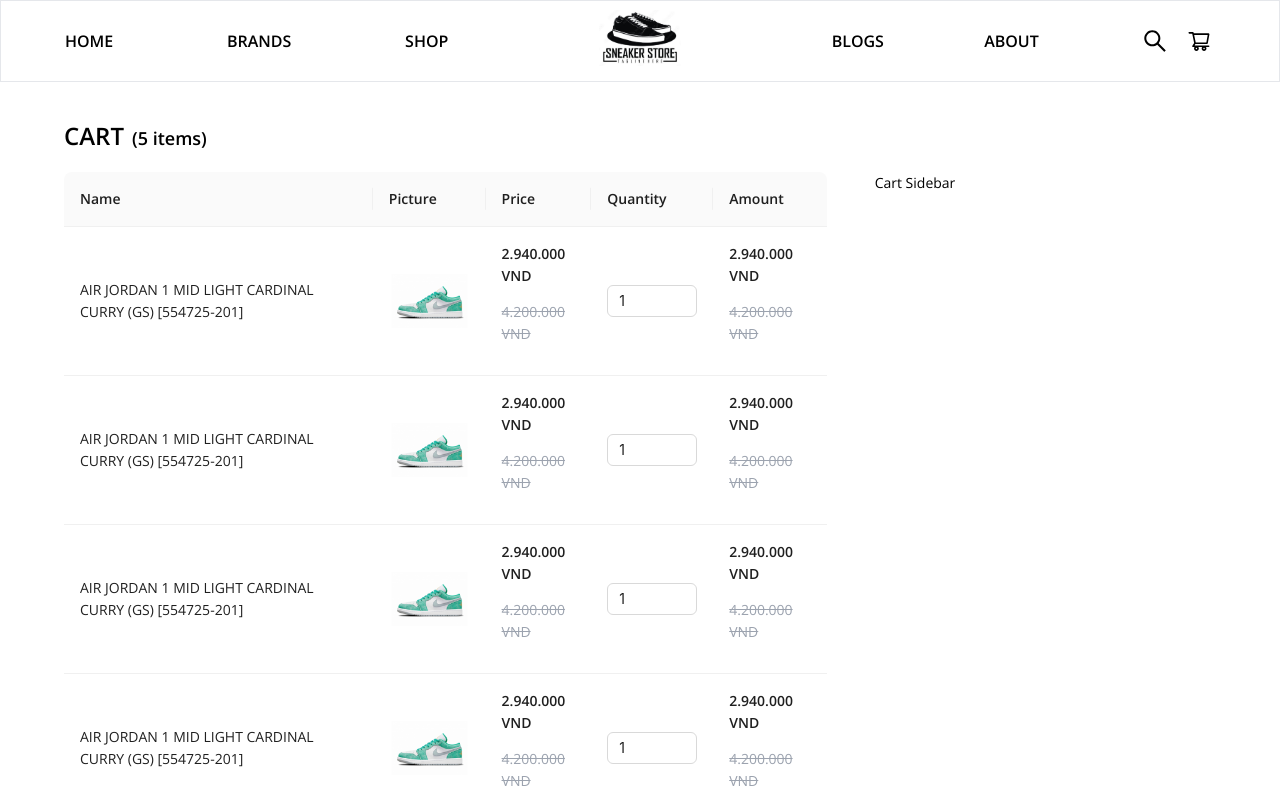
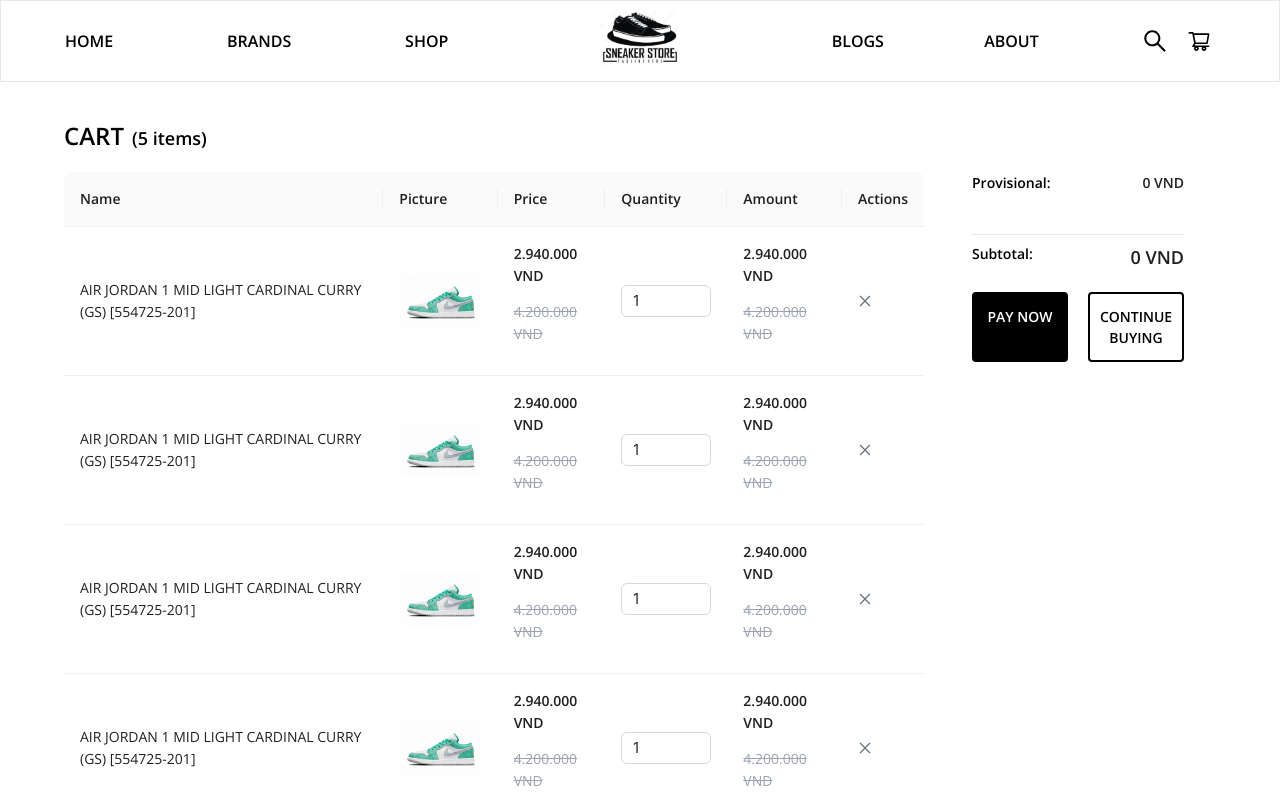
Before and after one commit to QuocAn63/shop-nextjs-typescript, a Next.js app: page /cart in a window 1280 px wide. Shown: the top 800 px of the page. Built offline with nearby package versions, Linux system fonts and the light colour scheme.

Commit message:
update: cart page; create: checkout page

```diff
--- a/src/components/header/index.tsx
+++ b/src/components/header/index.tsx
@@ -98,9 +98,11 @@
             <SearchOutlined />
           </button>
           <Cart>
-            <div className="flex items-center justify-center border-0 bg-transparent px-1 py-2 text-2xl">
-              <ShoppingCartOutlined />
-            </div>
+            <Link href="/cart">
+              <div className="flex items-center justify-center border-0 bg-transparent px-1 py-2 text-2xl">
+                <ShoppingCartOutlined />
+              </div>
+            </Link>
           </Cart>
         </div>
       ),
--- a/src/pages/cart.tsx
+++ b/src/pages/cart.tsx
@@ -1,9 +1,11 @@
 import CartItem from "@/components/cart/cartItem";
 import Currency from "@/components/currency";
 import Layout from "@/components/layout";
-import { Col, InputNumber, Row, Table } from "antd";
+import { CloseOutlined } from "@ant-design/icons";
+import { Button, Col, InputNumber, Row, Space, Table } from "antd";
 import { ColumnsType } from "antd/es/table";
 import Image from "next/image";
+import Link from "next/link";
 import { FC, useState } from "react";
 
 interface CartDataType {
@@ -20,26 +22,31 @@
     title: "Name",
     dataIndex: "name",
     key: "name",
+    render(value) {
+      return <Link href="/">{value}</Link>;
+    },
   },
   {
     title: "Picture",
     dataIndex: "image",
     key: "image",
-    render: (text) => <Image src={text} alt={text} width={100} height={200} />,
+    render: (value) => (
+      <Image src={value} alt={value} width={100} height={200} />
+    ),
   },
   {
     title: "Price",
     dataIndex: "price",
     key: "price",
-    render: (text, records) => (
-      <Currency price={text} promotion={records["promotion"]} wrap />
+    render: (value, records) => (
+      <Currency price={value} promotion={records["promotion"]} wrap />
     ),
   },
   {
     title: "Quantity",
     dataIndex: "quantity",
     key: "quantity",
-    render: (text) => <InputNumber defaultValue={text} />,
+    render: (value) => <InputNumber defaultValue={value} min={1} />,
   },
   {
     title: "Amount",
@@ -54,6 +61,16 @@
         />
       );
     },
+  },
+  {
+    title: "Actions",
+    key: "actions",
+    dataIndex: "key",
+    render: (value) => (
+      <button className="block bg-transparent outline-none border-none text-gray-500 hover:text-red-400 transition-colors">
+        <CloseOutlined />
+      </button>
+    ),
   },
 ];
 
@@ -91,15 +108,41 @@
                 </span>
               </div>
             </Col>
-            <Col span={16}>
+            <Col span={18}>
               <Table
                 columns={cartTableColumns}
                 dataSource={currentCart}
                 pagination={false}
               />
             </Col>
-            <Col span={8}>
-              <aside className="px-8">Cart Sidebar</aside>
+            <Col span={6}>
+              <aside className="px-8">
+                <div>
+                  <p className="flex justify-between">
+                    <span className="font-semibold">Provisional: </span>
+                    <Currency>{0}</Currency>
+                  </p>
+                  <hr className="block mt-10 mb-2"></hr>
+                  <p className="flex justify-between">
+                    <span className="font-semibold">Subtotal: </span>
+                    <Currency className="text-lg">{0}</Currency>
+                  </p>
+                </div>
+                <div className="flex gap-5 mt-5">
+                  <Link
+                    href="/checkout"
+                    className="block rounded text-center py-3 font-semibold uppercase w-full text-white border-2 border-black bg-black hover:text-white hover:opacity-80 transition-all"
+                  >
+                    Pay Now
+                  </Link>
+                  <Link
+                    href="/"
+                    className="block rounded text-center py-3 font-semibold uppercase w-full text-black border-2 border-black hover:opacity-80 transition-all"
+                  >
+                    Continue Buying
+                  </Link>
+                </div>
+              </aside>
             </Col>
           </Row>
         </Layout>
--- /dev/null
+++ b/src/pages/checkout.tsx
@@ -0,0 +1,14 @@
+import Layout from "@/components/layout";
+
+const Checkout = () => {
+  return (
+    <>
+      <header>
+        <title>Sneaker Store - Checkout</title>
+      </header>
+      <Layout>Checkout Page</Layout>
+    </>
+  );
+};
+
+export default Checkout;
--- a/src/styles/globals.css
+++ b/src/styles/globals.css
@@ -17,3 +17,8 @@
   font-size: inherit;
   color: currentColor;
 }
+
+a:hover,
+button:hover {
+  color: inherit;
+}
```
Also changed, not shown: src/styles/cart.module.scss (added).
